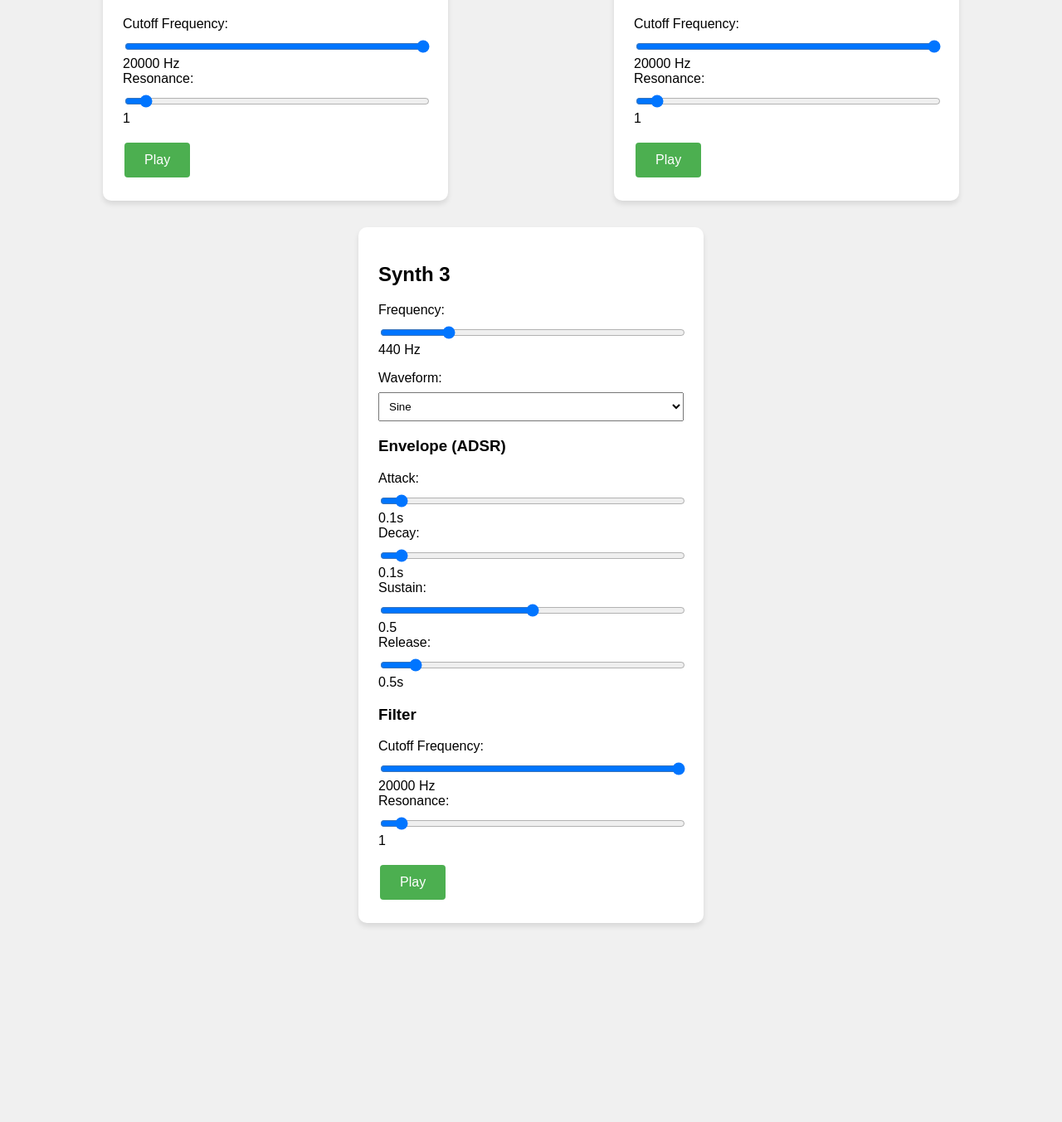
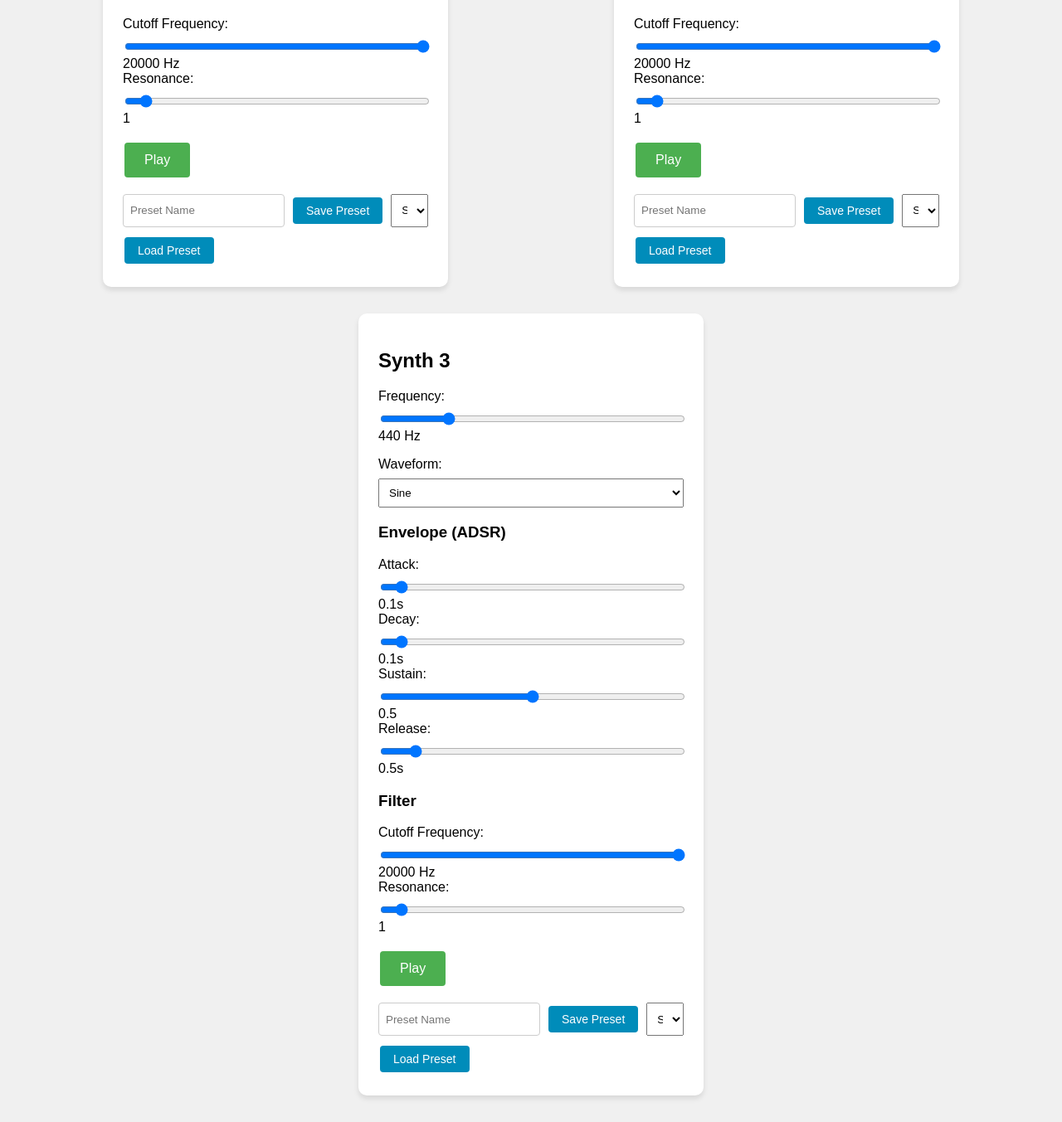
Before and after one commit to CardSorting/SynthFuze, a Flask app: page / in a window 1280 px wide. Shown: the part 742-2095 px from the top of the page at 83% size. Before the commit the page ends 1859 px from the top, so only its background shows below. Run offline with Flask 3, Linux system fonts and the light colour scheme.

Commit message:
Agent step completed: Implement preset saving and loading functionality

```diff
--- a/static/css/styles.css
+++ b/static/css/styles.css
@@ -70,6 +70,42 @@
     background-color: #45a049;
 }
 
+.preset-controls {
+    margin-top: 1rem;
+    display: flex;
+    flex-wrap: wrap;
+    gap: 0.5rem;
+}
+
+.preset-controls input[type="text"] {
+    flex: 1;
+    padding: 0.5rem;
+    border: 1px solid #ccc;
+    border-radius: 4px;
+}
+
+.preset-controls select {
+    flex: 1;
+}
+
+.preset-controls button {
+    background-color: #008CBA;
+    border: none;
+    color: white;
+    padding: 0.5rem 1rem;
+    text-align: center;
+    text-decoration: none;
+    display: inline-block;
+    font-size: 14px;
+    margin: 4px 2px;
+    cursor: pointer;
+    border-radius: 4px;
+}
+
+.preset-controls button:hover {
+    background-color: #007B9A;
+}
+
 @media (max-width: 768px) {
     .synth {
         width: 100%;
--- a/static/js/synth.js
+++ b/static/js/synth.js
@@ -43,6 +43,21 @@
     filterControls.forEach(control => {
         control.addEventListener('input', updateFilter);
     });
+
+    // Set up event listeners for save preset buttons
+    const savePresetButtons = document.querySelectorAll('.save-preset');
+    savePresetButtons.forEach(button => {
+        button.addEventListener('click', savePreset);
+    });
+
+    // Set up event listeners for load preset buttons
+    const loadPresetButtons = document.querySelectorAll('.load-preset');
+    loadPresetButtons.forEach(button => {
+        button.addEventListener('click', loadPreset);
+    });
+
+    // Load existing presets
+    loadExistingPresets();
 });
 
 function startSynth(synthIndex) {
@@ -183,3 +198,94 @@
     const valueSpan = document.getElementById(`${event.target.id}-value`);
     valueSpan.textContent = parameter === 'frequency' ? `${value} Hz` : value.toFixed(1);
 }
+
+function savePreset(event) {
+    const synthIndex = event.target.dataset.synth;
+    const presetName = document.getElementById(`preset-name${synthIndex}`).value.trim();
+
+    if (presetName === '') {
+        alert('Please enter a preset name');
+        return;
+    }
+
+    const preset = {
+        frequency: document.getElementById(`frequency${synthIndex}`).value,
+        waveform: document.getElementById(`waveform${synthIndex}`).value,
+        attack: document.getElementById(`attack${synthIndex}`).value,
+        decay: document.getElementById(`decay${synthIndex}`).value,
+        sustain: document.getElementById(`sustain${synthIndex}`).value,
+        release: document.getElementById(`release${synthIndex}`).value,
+        filterFreq: document.getElementById(`filterFreq${synthIndex}`).value,
+        filterQ: document.getElementById(`filterQ${synthIndex}`).value
+    };
+
+    // Save preset to localStorage
+    const presets = JSON.parse(localStorage.getItem(`synth${synthIndex}Presets`) || '{}');
+    presets[presetName] = preset;
+    localStorage.setItem(`synth${synthIndex}Presets`, JSON.stringify(presets));
+
+    // Update preset select options
+    updatePresetOptions(synthIndex);
+
+    alert(`Preset "${presetName}" saved successfully`);
+}
+
+function loadPreset(event) {
+    const synthIndex = event.target.dataset.synth;
+    const presetSelect = document.getElementById(`preset-select${synthIndex}`);
+    const selectedPreset = presetSelect.value;
+
+    if (selectedPreset === '') {
+        alert('Please select a preset to load');
+        return;
+    }
+
+    const presets = JSON.parse(localStorage.getItem(`synth${synthIndex}Presets`) || '{}');
+    const preset = presets[selectedPreset];
+
+    if (preset) {
+        // Apply preset values to synth controls
+        document.getElementById(`frequency${synthIndex}`).value = preset.frequency;
+        document.getElementById(`waveform${synthIndex}`).value = preset.waveform;
+        document.getElementById(`attack${synthIndex}`).value = preset.attack;
+        document.getElementById(`decay${synthIndex}`).value = preset.decay;
+        document.getElementById(`sustain${synthIndex}`).value = preset.sustain;
+        document.getElementById(`release${synthIndex}`).value = preset.release;
+        document.getElementById(`filterFreq${synthIndex}`).value = preset.filterFreq;
+        document.getElementById(`filterQ${synthIndex}`).value = preset.filterQ;
+
+        // Update displays and synth parameters
+        updateFrequency({ target: document.getElementById(`frequency${synthIndex}`) });
+        updateWaveform({ target: document.getElementById(`waveform${synthIndex}`) });
+        updateEnvelope({ target: document.getElementById(`attack${synthIndex}`) });
+        updateEnvelope({ target: document.getElementById(`decay${synthIndex}`) });
+        updateEnvelope({ target: document.getElementById(`sustain${synthIndex}`) });
+        updateEnvelope({ target: document.getElementById(`release${synthIndex}`) });
+        updateFilter({ target: document.getElementById(`filterFreq${synthIndex}`) });
+        updateFilter({ target: document.getElementById(`filterQ${synthIndex}`) });
+
+        alert(`Preset "${selectedPreset}" loaded successfully`);
+    }
+}
+
+function updatePresetOptions(synthIndex) {
+    const presetSelect = document.getElementById(`preset-select${synthIndex}`);
+    const presets = JSON.parse(localStorage.getItem(`synth${synthIndex}Presets`) || '{}');
+
+    // Clear existing options
+    presetSelect.innerHTML = '<option value="">Select Preset</option>';
+
+    // Add options for each preset
+    Object.keys(presets).forEach(presetName => {
+        const option = document.createElement('option');
+        option.value = presetName;
+        option.textContent = presetName;
+        presetSelect.appendChild(option);
+    });
+}
+
+function loadExistingPresets() {
+    for (let i = 1; i <= 3; i++) {
+        updatePresetOptions(i);
+    }
+}
--- a/templates/index.html
+++ b/templates/index.html
@@ -58,6 +58,14 @@
                     <span id="filterQ{{ i }}-value">1</span>
                 </div>
                 <button class="play-button" data-synth="{{ i }}">Play</button>
+                <div class="preset-controls">
+                    <input type="text" id="preset-name{{ i }}" placeholder="Preset Name">
+                    <button class="save-preset" data-synth="{{ i }}">Save Preset</button>
+                    <select id="preset-select{{ i }}">
+                        <option value="">Select Preset</option>
+                    </select>
+                    <button class="load-preset" data-synth="{{ i }}">Load Preset</button>
+                </div>
             </div>
             {% endfor %}
         </div>
```
